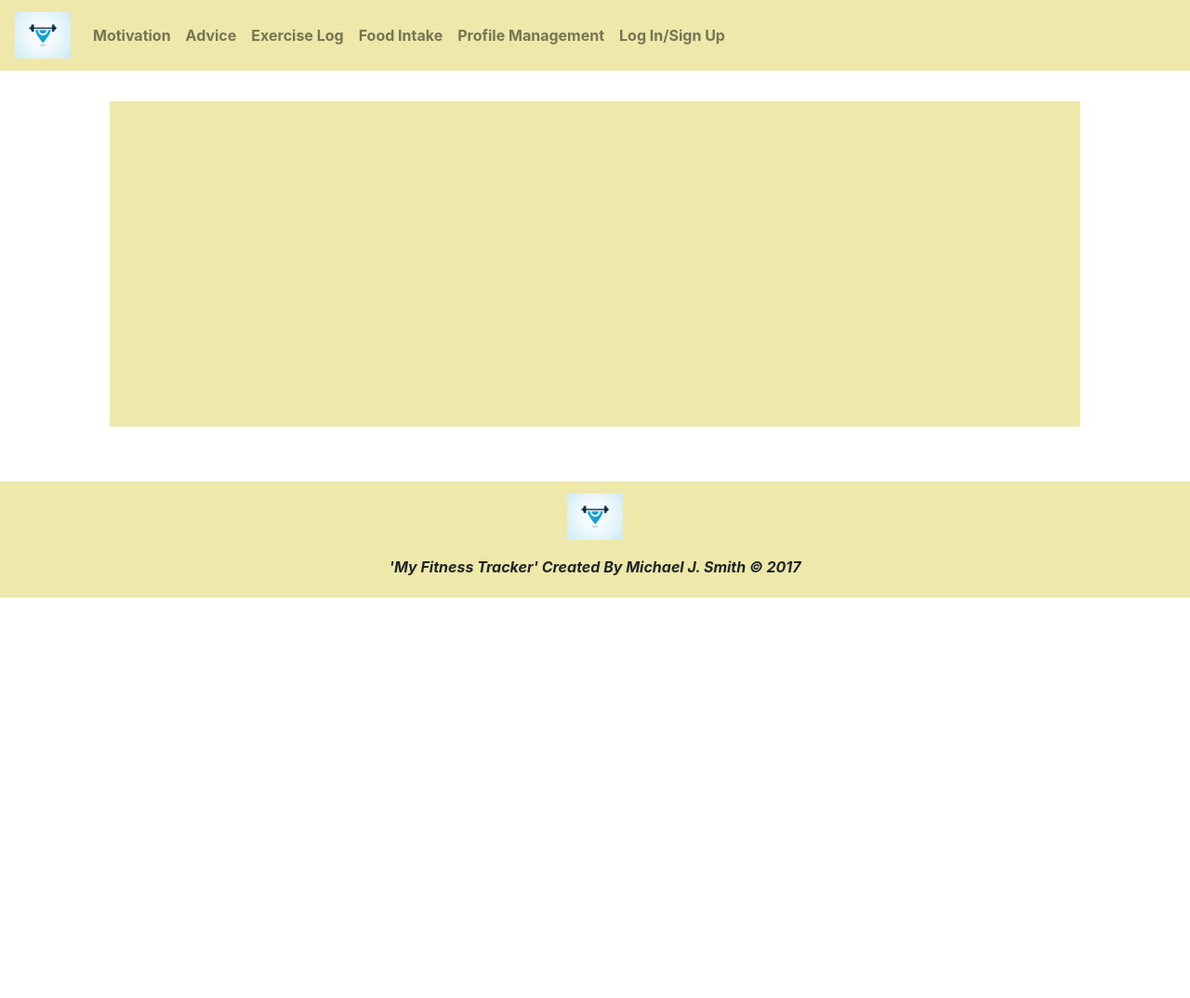
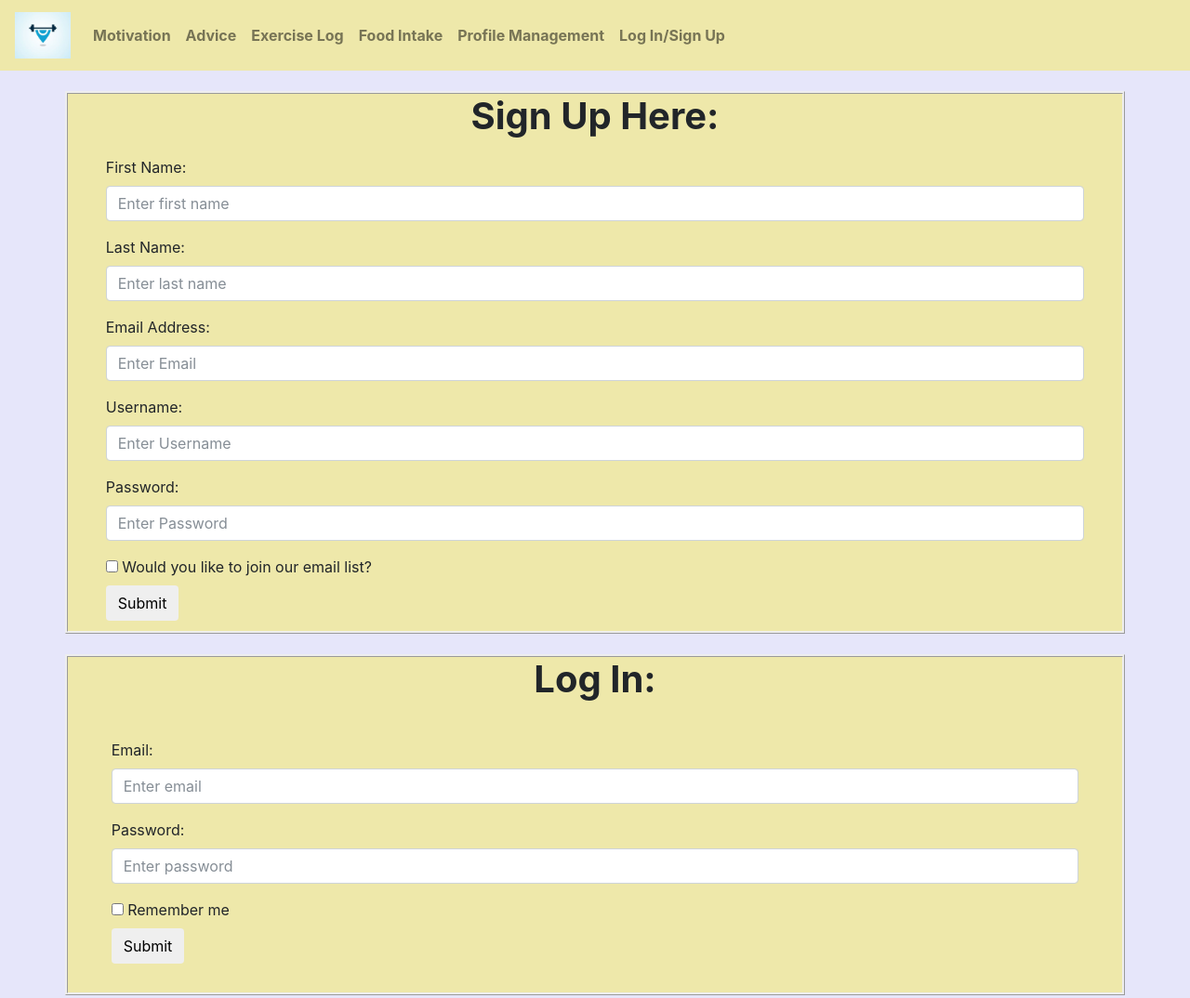
Before and after one commit to Smith-MichaelJ1995/MyFitnessTracker, a website: page jquery-mockup/signup-login.html in a window 1280 px wide. Shown: the top 1074 px of the page at 93% size. Before the commit the page ends 800 px from the top, so only its background shows below. Drawn offline with nearby package versions, Linux system fonts and the light colour scheme; no server answers.

Commit message:
signup front end code now complete!

```diff
--- a/jquery-mockup/signup-login.html
+++ b/jquery-mockup/signup-login.html
@@ -8,6 +8,8 @@
         <title>My Fitness Tracker</title>
 
         <link rel="stylesheet" href="https://maxcdn.bootstrapcdn.com/bootstrap/4.0.0-beta/css/bootstrap.min.css" integrity="sha384-/Y6pD6FV/Vv2HJnA6t+vslU6fwYXjCFtcEpHbNJ0lyAFsXTsjBbfaDjzALeQsN6M" crossorigin="anonymous">
+
+        <link rel="stylesheet" href="dist/main.bundle.css">
     </head>
     <body>
 
@@ -15,14 +17,63 @@
 
 
         <div class="container">
-            <div class="row" style="background-color:#EEE8AA; margin:3%;">
-                 <div class="col-md-12" style="width: 100%;
-                 height: 350px;
-                 top:0;
-                 left:0;
-                 z-index: -1;">
+            <div class="row registration-form-rows">
+                 <div class="col-lg-12" style="text-align:left;">
+                        <h1 align="center"><b>Sign Up Here:</b></h1>
+                        <div class="container">
+
+                                <form action="#" style="padding:1%;">
+                                  <div class="form-group">
+                                    <label for="firstname" align="left">First Name:</label>
+                                    <input type="firstname" class="form-control" id="firstname" placeholder="Enter first name" name="firstname">
+                                  </div>
+                                  <div class="form-group">
+                                    <label for="lastname">Last Name:</label>
+                                    <input type="lastname" class="form-control" id="pwd" placeholder="Enter last name" name="lastname">
+                                  </div>
+                                  <div class="form-group">
+                                        <label for="email">Email Address:</label>
+                                        <input type="email" class="form-control" id="pwd" placeholder="Enter Email" name="email">
+                                  </div>
+                                  <div class="form-group">
+                                        <label for="username">Username:</label>
+                                        <input type="username" class="form-control" id="pwd" placeholder="Enter Username" name="user">
+                                  </div>
+                                  <div class="form-group">
+                                        <label for="password">Password:</label>
+                                        <input type="password" class="form-control" id="pwd" placeholder="Enter Password" name="pwd">
+                                  </div>
+                                  <div class="checkbox">
+                                    <label><input type="checkbox" name="remember"> Would you like to join our email list?</label>
+                                  </div>
+                                  <button type="submit" class="btn btn-default">Submit</button>
+                                </form>
+                        </div>
+
                  </div>
             </div>
+
+            <div class="row registration-form-rows">
+                    <div class="col-lg-12">
+                            <h1 align="center"><b>Log In:</b></h1>
+                            <div class="container" style="padding:10px;">
+                                <form action="#" style="padding:2%;">
+                                    <div class="form-group">
+                                        <label for="email" align="left">Email:</label>
+                                        <input type="email" class="form-control" id="email" placeholder="Enter email" name="email">
+                                    </div>
+                                    <div class="form-group">
+                                        <label for="pwd">Password:</label>
+                                        <input type="password" class="form-control" id="pwd" placeholder="Enter password" name="pwd">
+                                    </div>
+                                    <div class="checkbox">
+                                        <label><input type="checkbox" name="remember"> Remember me</label>
+                                    </div>
+                                    <button type="submit" class="btn btn-default">Submit</button>
+                                </form>
+                            </div>
+                    </div>
+               </div>
         </div>
 
         <div id="footer-placeholder"></div>
--- a/jquery-mockup/src/main.scss
+++ b/jquery-mockup/src/main.scss
@@ -37,3 +37,13 @@ header {
 .card-title{
     background-color:#F0F8FF;
 }
+
+.form-text-element{
+    margin: 5px;
+}
+
+.registration-form-rows{
+    margin-top:2%;
+    background-color:#EEE8AA;
+     border-style: ridge;
+}
```
Also changed, not shown: jquery-mockup/dist/main.bundle.css, 1 other file.
